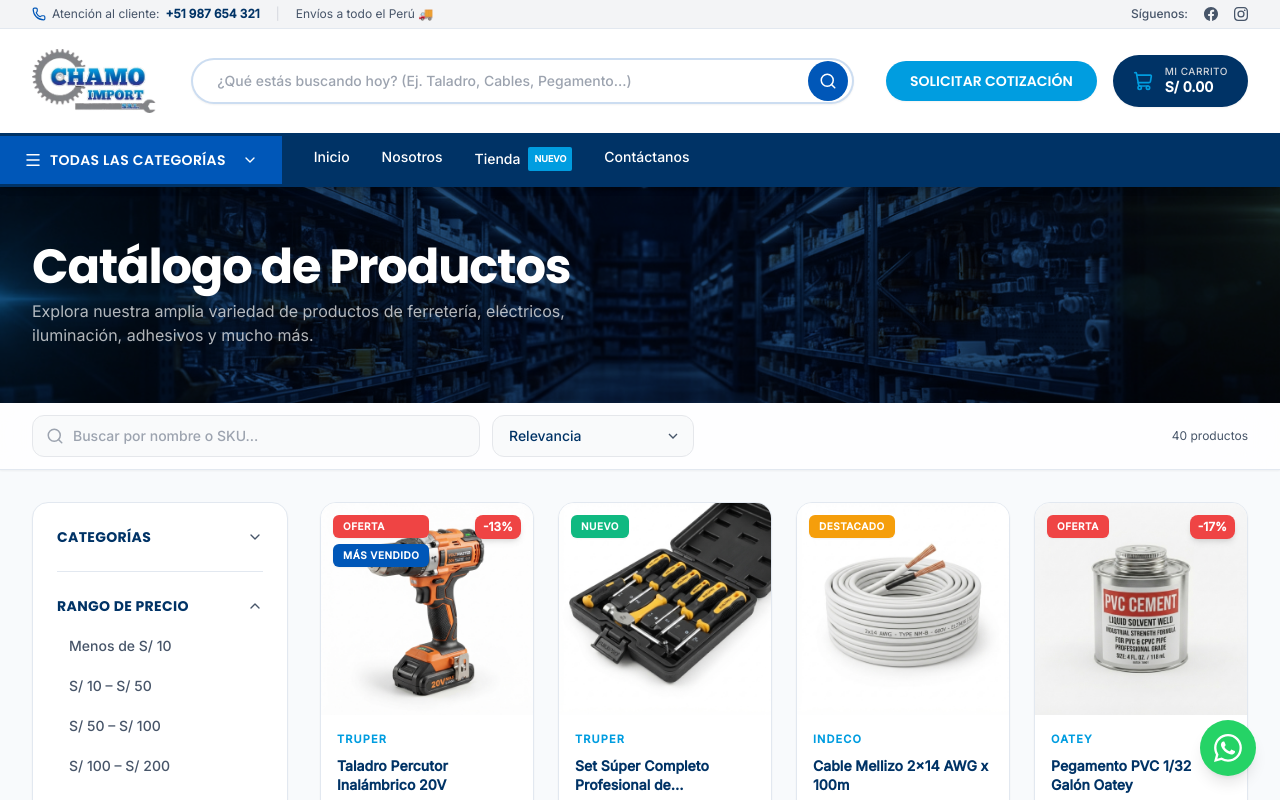
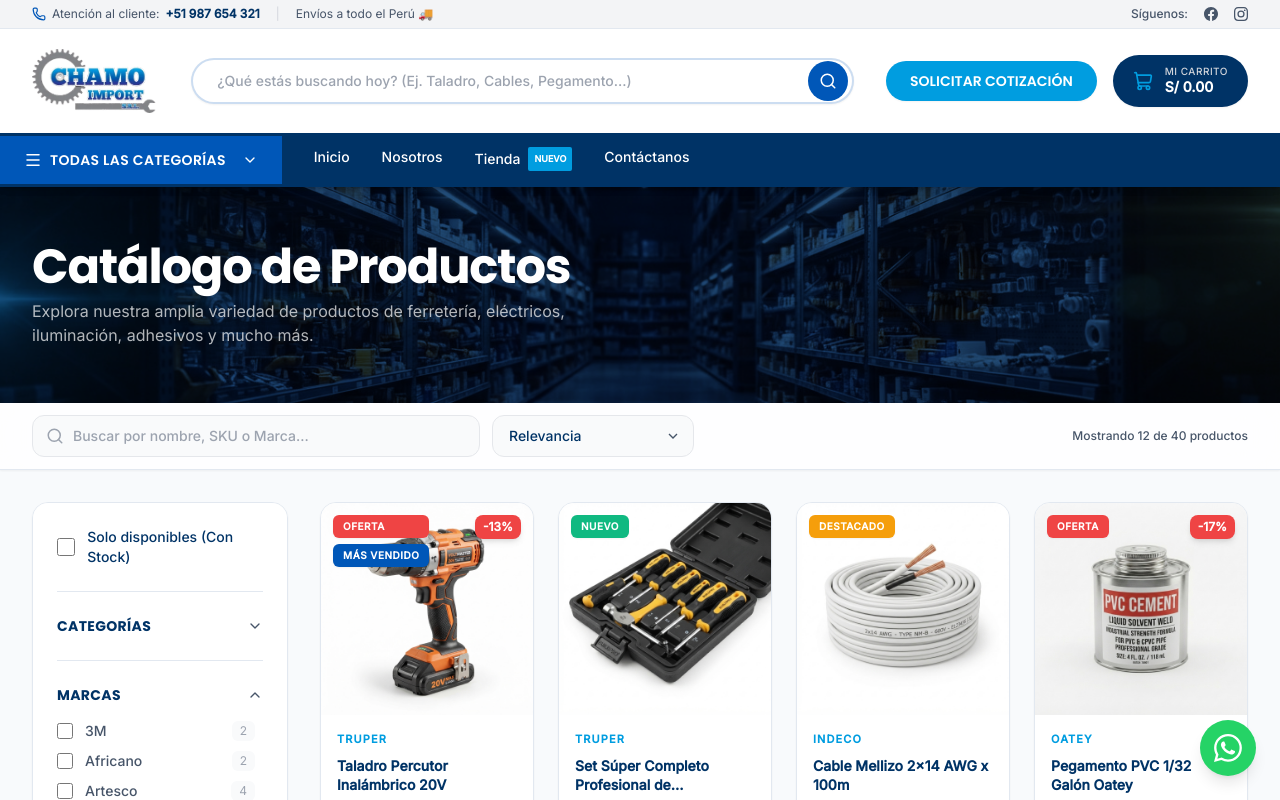
Before and after one commit to agalarzag/catalogo-web-galarza, a React (Vite) app: page /catalogo in a window 1280 px wide. Both pictures are taken after a click on the button "CATEGORÍAS". Shown: the top 800 px of the page. Built offline with nearby package versions, Linux system fonts and the light colour scheme.

Commit message:
implementacion de paginación a 12 ítems, filtros combinados y debounce

```diff
--- a/src/pages/Catalogo.tsx
+++ b/src/pages/Catalogo.tsx
@@ -1,4 +1,4 @@
-import { useEffect, useState, useMemo, useCallback, type FC } from 'react';
+import { useEffect, useState, useMemo, type FC } from 'react';
 import { useSearchParams } from 'react-router-dom';
 import {
   Search,
@@ -6,8 +6,6 @@
   X,
   ChevronDown,
   ChevronUp,
-  LayoutGrid,
-  List,
   PackageSearch,
 } from 'lucide-react';
 import {
@@ -24,9 +22,7 @@
 
 const ProductCardSkeleton: FC = () => (
   <div className="animate-pulse flex flex-col bg-white rounded-2xl border border-border overflow-hidden">
-    {/* Image placeholder */}
     <div className="aspect-square bg-gray-200" />
-    {/* Content */}
     <div className="p-4 space-y-3">
       <div className="h-3 bg-gray-200 rounded w-16" />
       <div className="space-y-1.5">
@@ -57,10 +53,9 @@
 );
 
 /* ================================================================
-   TEXT NORMALIZATION (accent / diacritic removal)
+   TEXT NORMALIZATION
    ================================================================ */
 
-/** Strips accents so "lapiz" matches "lápiz" */
 const normalize = (str: string) =>
   str
     .normalize('NFD')
@@ -115,17 +110,25 @@
   const [categories, setCategories] = useState<Category[]>([]);
   const [loading, setLoading] = useState(true);
 
-  /* ── Filter State ─── */
+  /* ── Filter State (RF-07) ─── */
   const [searchQuery, setSearchQuery] = useState('');
-  const [selectedCategory, setSelectedCategory] = useState<string | null>(
-    searchParams.get('categoria')
-  );
+  const [debouncedSearchQuery, setDebouncedSearchQuery] = useState('');
+
+  const [selectedCategories, setSelectedCategories] = useState<string[]>([]);
+  const [selectedBrands, setSelectedBrands] = useState<string[]>([]);
+  const [inStockOnly, setInStockOnly] = useState(false);
+
   const [selectedPriceRange, setSelectedPriceRange] = useState<number | null>(null);
   const [sortBy, setSortBy] = useState<SortKey>('relevancia');
+
+  /* ── Pagination State (RF-09) ─── */
+  const [page, setPage] = useState(1);
+  const ITEMS_PER_PAGE = 12;
 
   /* ── UI State ─── */
   const [mobileFiltersOpen, setMobileFiltersOpen] = useState(false);
   const [categoriesExpanded, setCategoriesExpanded] = useState(true);
+  const [brandsExpanded, setBrandsExpanded] = useState(true);
   const [priceExpanded, setPriceExpanded] = useState(true);
 
   /* ── Fetch data on mount ─── */
@@ -136,50 +139,71 @@
         getProducts(),
         getCategories(),
       ]);
-      setProducts(productsData);
-      setCategories(categoriesData);
+      setProducts(productsData || []);
+      setCategories(categoriesData || []);
       setLoading(false);
     };
     fetchData();
   }, []);
 
-  /* ── Sync URL param → selectedCategory ─── */
+  /* ── Sync URL param (categoria, search) on mount ─── */
   useEffect(() => {
     const catParam = searchParams.get('categoria');
     if (catParam) {
-      setSelectedCategory(catParam);
+      setSelectedCategories([catParam]);
+    }
+    const qParam = searchParams.get('q');
+    if (qParam) {
+      setSearchQuery(qParam);
     }
   }, [searchParams]);
 
-  /* ── Update URL when category changes ─── */
-  const handleCategoryChange = useCallback(
-    (catId: string | null) => {
-      setSelectedCategory(catId);
-      if (catId) {
-        setSearchParams({ categoria: catId });
-      } else {
-        setSearchParams({});
-      }
-    },
-    [setSearchParams]
-  );
+  /* ── Extract unique brands ─── */
+  const uniqueBrands = useMemo(() => {
+    const brands = products.map(p => p.marca);
+    return Array.from(new Set(brands)).sort();
+  }, [products]);
+
+  /* ── Debounce Search (RF-06) ─── */
+  useEffect(() => {
+    const handler = setTimeout(() => {
+      setDebouncedSearchQuery(searchQuery);
+    }, 300);
+    return () => clearTimeout(handler);
+  }, [searchQuery]);
+
+  /* ── Reset Pagination when filters change ─── */
+  useEffect(() => {
+    setPage(1);
+  }, [debouncedSearchQuery, selectedCategories, selectedBrands, inStockOnly, selectedPriceRange, sortBy]);
 
   /* ── Filtered & sorted products (memoized) ─── */
   const filteredProducts = useMemo(() => {
     let result = [...products];
 
     // Category filter
-    if (selectedCategory) {
-      result = result.filter((p) => p.categoria === selectedCategory);
+    if (selectedCategories.length > 0) {
+      result = result.filter((p) => selectedCategories.includes(p.categoria));
     }
 
-    // Search filter (by name or SKU) — accent-insensitive
-    if (searchQuery.trim()) {
-      const q = normalize(searchQuery.trim());
+    // Brands filter
+    if (selectedBrands.length > 0) {
+      result = result.filter((p) => selectedBrands.includes(p.marca));
+    }
+
+    // Stock filter
+    if (inStockOnly) {
+      result = result.filter((p) => p.stock > 0);
+    }
+
+    // Search filter (by name, SKU, or BRAND)
+    if (debouncedSearchQuery.trim()) {
+      const q = normalize(debouncedSearchQuery.trim());
       result = result.filter(
         (p) =>
           normalize(p.nombre).includes(q) ||
-          normalize(p.sku).includes(q)
+          normalize(p.sku).includes(q) ||
+          normalize(p.marca).includes(q)
       );
     }
 
@@ -204,36 +228,48 @@
         break;
       case 'relevancia':
       default:
-        // Featured products first, then by id
+        // Featured products first, then by ID to ensure stable sort
         result.sort((a, b) => {
           if (a.destacado && !b.destacado) return -1;
           if (!a.destacado && b.destacado) return 1;
-          return 0;
+          return a.id.localeCompare(b.id);
         });
         break;
     }
 
     return result;
-  }, [products, selectedCategory, searchQuery, selectedPriceRange, sortBy]);
+  }, [products, selectedCategories, selectedBrands, inStockOnly, debouncedSearchQuery, selectedPriceRange, sortBy]);
+
+  /* ── Displayed Products (Pagination) ─── */
+  const displayedProducts = useMemo(() => {
+    return filteredProducts.slice(0, page * ITEMS_PER_PAGE);
+  }, [filteredProducts, page]);
 
   /* ── Active filter count (for badge) ─── */
-  const activeFilterCount = [
-    selectedCategory !== null,
-    selectedPriceRange !== null,
-    searchQuery.trim().length > 0,
-  ].filter(Boolean).length;
+  const activeFilterCount = selectedCategories.length + selectedBrands.length + (inStockOnly ? 1 : 0) + (selectedPriceRange !== null ? 1 : 0);
 
   /* ── Clear all filters ─── */
   const clearAllFilters = () => {
     setSearchQuery('');
-    handleCategoryChange(null);
+    setSelectedCategories([]);
+    setSelectedBrands([]);
+    setInStockOnly(false);
     setSelectedPriceRange(null);
     setSortBy('relevancia');
+    setSearchParams({});
   };
 
-  /* ── Get the readable category name ─── */
-  const getCategoryName = (catId: string) =>
-    categories.find((c) => c.id === catId)?.nombre ?? catId;
+  const toggleCategory = (catId: string) => {
+    setSelectedCategories(prev =>
+      prev.includes(catId) ? prev.filter(c => c !== catId) : [...prev, catId]
+    );
+  };
+
+  const toggleBrand = (brand: string) => {
+    setSelectedBrands(prev =>
+      prev.includes(brand) ? prev.filter(b => b !== brand) : [...prev, brand]
+    );
+  };
 
   /* ================================================================
      SIDEBAR CONTENT (shared between desktop & mobile)
@@ -255,6 +291,22 @@
         </div>
       )}
 
+      {/* ── STOCK FILTER ─── */}
+      <label className="flex items-center gap-3 cursor-pointer group">
+        <input
+          type="checkbox"
+          checked={inStockOnly}
+          onChange={(e) => setInStockOnly(e.target.checked)}
+          className="w-5 h-5 rounded border-gray-300 text-primary focus:ring-primary/20 transition-colors cursor-pointer"
+        />
+        <span className="text-sm font-medium text-secondary group-hover:text-primary transition-colors">
+          Solo disponibles (Con Stock)
+        </span>
+      </label>
+
+      {/* ── DIVIDER ─── */}
+      <div className="h-px bg-border" />
+
       {/* ── CATEGORY FILTER ─── */}
       <div>
         <button
@@ -272,40 +324,63 @@
         </button>
 
         {categoriesExpanded && (
-          <div className="mt-3 space-y-1">
-            {/* "Todas" option */}
-            <button
-              onClick={() => handleCategoryChange(null)}
-              className={`
-                w-full text-left px-3 py-2 rounded-lg text-sm font-medium transition-all duration-200
-                ${
-                  selectedCategory === null
-                    ? 'bg-primary/10 text-primary font-semibold'
-                    : 'text-text-muted hover:bg-gray-50 hover:text-secondary'
-                }
-              `}
-            >
-              Todas las categorías
-            </button>
+          <div className="mt-4 space-y-2.5">
             {categories.map((cat) => (
-              <button
-                key={cat.id}
-                onClick={() => handleCategoryChange(cat.id)}
-                className={`
-                  w-full text-left px-3 py-2 rounded-lg text-sm font-medium transition-all duration-200
-                  ${
-                    selectedCategory === cat.id
-                      ? 'bg-primary/10 text-primary font-semibold'
-                      : 'text-text-muted hover:bg-gray-50 hover:text-secondary'
-                  }
-                `}
-              >
-                {cat.nombre}
-                {/* Count */}
-                <span className="ml-auto float-right text-xs opacity-60">
+              <label key={cat.id} className="flex items-center gap-3 cursor-pointer group">
+                <input
+                  type="checkbox"
+                  checked={selectedCategories.includes(cat.id)}
+                  onChange={() => toggleCategory(cat.id)}
+                  className="w-4 h-4 rounded border-gray-300 text-primary focus:ring-primary/20 transition-colors cursor-pointer"
+                />
+                <span className="text-sm font-medium text-text-muted group-hover:text-secondary transition-colors flex-1">
+                  {cat.nombre}
+                </span>
+                <span className="text-xs text-gray-400 bg-gray-50 px-2 py-0.5 rounded-md">
                   {products.filter((p) => p.categoria === cat.id).length}
                 </span>
-              </button>
+              </label>
+            ))}
+          </div>
+        )}
+      </div>
+
+      {/* ── DIVIDER ─── */}
+      <div className="h-px bg-border" />
+
+      {/* ── BRAND FILTER ─── */}
+      <div>
+        <button
+          onClick={() => setBrandsExpanded(!brandsExpanded)}
+          className="flex items-center justify-between w-full text-left"
+        >
+          <h3 className="font-title font-bold text-secondary text-sm uppercase tracking-wide">
+            Marcas
+          </h3>
+          {brandsExpanded ? (
+            <ChevronUp size={16} className="text-text-muted" />
+          ) : (
+            <ChevronDown size={16} className="text-text-muted" />
+          )}
+        </button>
+
+        {brandsExpanded && (
+          <div className="mt-4 space-y-2.5 max-h-48 overflow-y-auto pr-2">
+            {uniqueBrands.map((brand) => (
+              <label key={brand} className="flex items-center gap-3 cursor-pointer group">
+                <input
+                  type="checkbox"
+                  checked={selectedBrands.includes(brand)}
+                  onChange={() => toggleBrand(brand)}
+                  className="w-4 h-4 rounded border-gray-300 text-primary focus:ring-primary/20 transition-colors cursor-pointer"
+                />
+                <span className="text-sm font-medium text-text-muted group-hover:text-secondary transition-colors flex-1">
+                  {brand}
+                </span>
+                <span className="text-xs text-gray-400 bg-gray-50 px-2 py-0.5 rounded-md">
+                  {products.filter((p) => p.marca === brand).length}
+                </span>
+              </label>
             ))}
           </div>
         )}
@@ -360,7 +435,7 @@
      RENDER
      ================================================================ */
   return (
-    <section className="min-h-screen bg-bg">
+    <section className="min-h-screen bg-bg pb-12">
       {/* ── PAGE HEADER ─── */}
       <div
         className="relative text-white"
@@ -375,22 +450,6 @@
             Explora nuestra amplia variedad de productos de ferretería, eléctricos,
             iluminación, adhesivos y mucho más.
           </p>
-
-          {/* Breadcrumb-style active filters */}
-          {selectedCategory && !loading && (
-            <div className="flex items-center gap-2 mt-4">
-              <span className="text-white/50 text-xs">Filtrado por:</span>
-              <span className="bg-white/20 backdrop-blur-sm text-white text-xs font-semibold px-3 py-1 rounded-full flex items-center gap-1.5">
-                {getCategoryName(selectedCategory)}
-                <button
-                  onClick={() => handleCategoryChange(null)}
-                  className="hover:bg-white/20 rounded-full p-0.5 transition-colors"
-                >
-                  <X size={12} />
-                </button>
-              </span>
-            </div>
-          )}
         </div>
       </div>
 
@@ -407,7 +466,7 @@
               type="text"
               value={searchQuery}
               onChange={(e) => setSearchQuery(e.target.value)}
-              placeholder="Buscar por nombre o SKU..."
+              placeholder="Buscar por nombre, SKU o Marca..."
               className="w-full pl-10 pr-4 py-2.5 bg-gray-50 border border-gray-200 rounded-xl text-sm font-medium text-secondary placeholder-gray-400 focus:outline-none focus:border-primary focus:ring-2 focus:ring-primary/10 transition-all"
             />
             {searchQuery && (
@@ -456,8 +515,8 @@
 
           {/* Results count */}
           {!loading && (
-            <span className="hidden sm:block text-xs text-text-muted whitespace-nowrap ml-auto">
-              {filteredProducts.length} producto{filteredProducts.length !== 1 ? 's' : ''}
+            <span className="hidden sm:block text-xs text-text-muted whitespace-nowrap ml-auto font-medium">
+              Mostrando {displayedProducts.length} de {filteredProducts.length} producto{filteredProducts.length !== 1 ? 's' : ''}
             </span>
           )}
         </div>
@@ -468,7 +527,7 @@
         <div className="flex gap-8">
           {/* ────── DESKTOP SIDEBAR ────── */}
           <aside className="hidden lg:block w-64 flex-shrink-0">
-            <div className="sticky top-20 bg-white rounded-2xl border border-border shadow-sm p-6">
+            <div className="sticky top-24 bg-white rounded-2xl border border-border shadow-sm p-6 max-h-[calc(100vh-8rem)] overflow-y-auto">
               {loading ? <SidebarSkeleton /> : <FilterContent />}
             </div>
           </aside>
@@ -482,31 +541,45 @@
                   <ProductCardSkeleton key={i} />
                 ))}
               </div>
-            ) : filteredProducts.length === 0 ? (
+            ) : displayedProducts.length === 0 ? (
               /* Empty State */
-              <div className="flex flex-col items-center justify-center py-20 text-center">
-                <div className="bg-gray-100 rounded-full p-6 mb-6">
-                  <PackageSearch size={48} className="text-gray-400" />
+              <div className="flex flex-col items-center justify-center py-20 text-center bg-white rounded-3xl border border-dashed border-gray-200">
+                <div className="bg-gray-50 rounded-full p-6 mb-6 border border-gray-100">
+                  <PackageSearch size={48} className="text-gray-300" />
                 </div>
                 <h3 className="font-title font-bold text-xl text-secondary mb-2">
                   No encontramos productos
                 </h3>
                 <p className="text-text-muted text-sm max-w-sm mb-6">
-                  Intenta ajustar tus filtros de búsqueda o explora todas nuestras categorías.
+                  Intenta ajustar tus filtros de búsqueda o explora todas nuestras categorías para encontrar lo que necesitas.
                 </p>
                 <button
                   onClick={clearAllFilters}
-                  className="bg-primary hover:bg-primary-dark text-white px-6 py-2.5 rounded-xl font-semibold text-sm transition-all shadow-sm hover:shadow-md"
+                  className="bg-primary hover:bg-primary-dark text-white px-8 py-3 rounded-xl font-bold text-sm transition-all shadow-lg hover:shadow-xl hover:shadow-primary/20 hover:-translate-y-0.5"
                 >
-                  Limpiar filtros
+                  Limpiar todos los filtros
                 </button>
               </div>
             ) : (
-              /* Product Grid */
-              <div className="grid grid-cols-2 md:grid-cols-3 xl:grid-cols-4 gap-4 md:gap-6">
-                {filteredProducts.map((product) => (
-                  <ProductCard key={product.id} product={product} />
-                ))}
+              /* Product Grid & Load More */
+              <div className="space-y-12">
+                <div className="grid grid-cols-2 md:grid-cols-3 xl:grid-cols-4 gap-4 md:gap-6">
+                  {displayedProducts.map((product) => (
+                    <ProductCard key={product.id} product={product} />
+                  ))}
+                </div>
+
+                {/* Pagination Load More Button */}
+                {displayedProducts.length < filteredProducts.length && (
+                  <div className="flex justify-center">
+                    <button
+                      onClick={() => setPage((prev) => prev + 1)}
+                      className="bg-white border-2 border-gray-200 hover:border-primary text-secondary hover:text-primary px-8 py-3 rounded-full font-bold transition-all shadow-sm hover:shadow-md"
+                    >
+                      Cargar más productos
+                    </button>
+                  </div>
+                )}
               </div>
             )}
           </div>
@@ -516,14 +589,11 @@
       {/* ── MOBILE FILTERS MODAL ─── */}
       {mobileFiltersOpen && (
         <>
-          {/* Backdrop */}
           <div
             className="fixed inset-0 bg-black/40 backdrop-blur-sm z-40 lg:hidden"
             onClick={() => setMobileFiltersOpen(false)}
           />
-          {/* Panel */}
           <div className="fixed inset-y-0 left-0 w-80 max-w-[85vw] bg-white z-50 lg:hidden shadow-2xl flex flex-col animate-slide-in-left">
-            {/* Modal Header */}
             <div className="flex items-center justify-between p-5 border-b border-border">
               <h2 className="font-title font-bold text-lg text-secondary flex items-center gap-2">
                 <SlidersHorizontal size={18} className="text-primary" />
@@ -537,7 +607,6 @@
               </button>
             </div>
 
-            {/* Mobile Sort (shown in modal for mobile) */}
             <div className="p-5 border-b border-border">
               <h3 className="font-title font-bold text-secondary text-sm uppercase tracking-wide mb-3">
                 Ordenar por
@@ -562,16 +631,14 @@
               </div>
             </div>
 
-            {/* Filters */}
             <div className="flex-1 overflow-y-auto p-5">
               <FilterContent />
             </div>
 
-            {/* Apply button */}
-            <div className="p-5 border-t border-border">
+            <div className="p-5 border-t border-border bg-gray-50">
               <button
                 onClick={() => setMobileFiltersOpen(false)}
-                className="w-full bg-primary hover:bg-primary-dark text-white py-3 rounded-xl font-title font-semibold text-sm transition-all shadow-sm hover:shadow-md"
+                className="w-full bg-primary hover:bg-primary-dark text-white py-3.5 rounded-xl font-title font-semibold text-sm transition-all shadow-sm hover:shadow-md"
               >
                 Ver {filteredProducts.length} resultado{filteredProducts.length !== 1 ? 's' : ''}
               </button>
```
